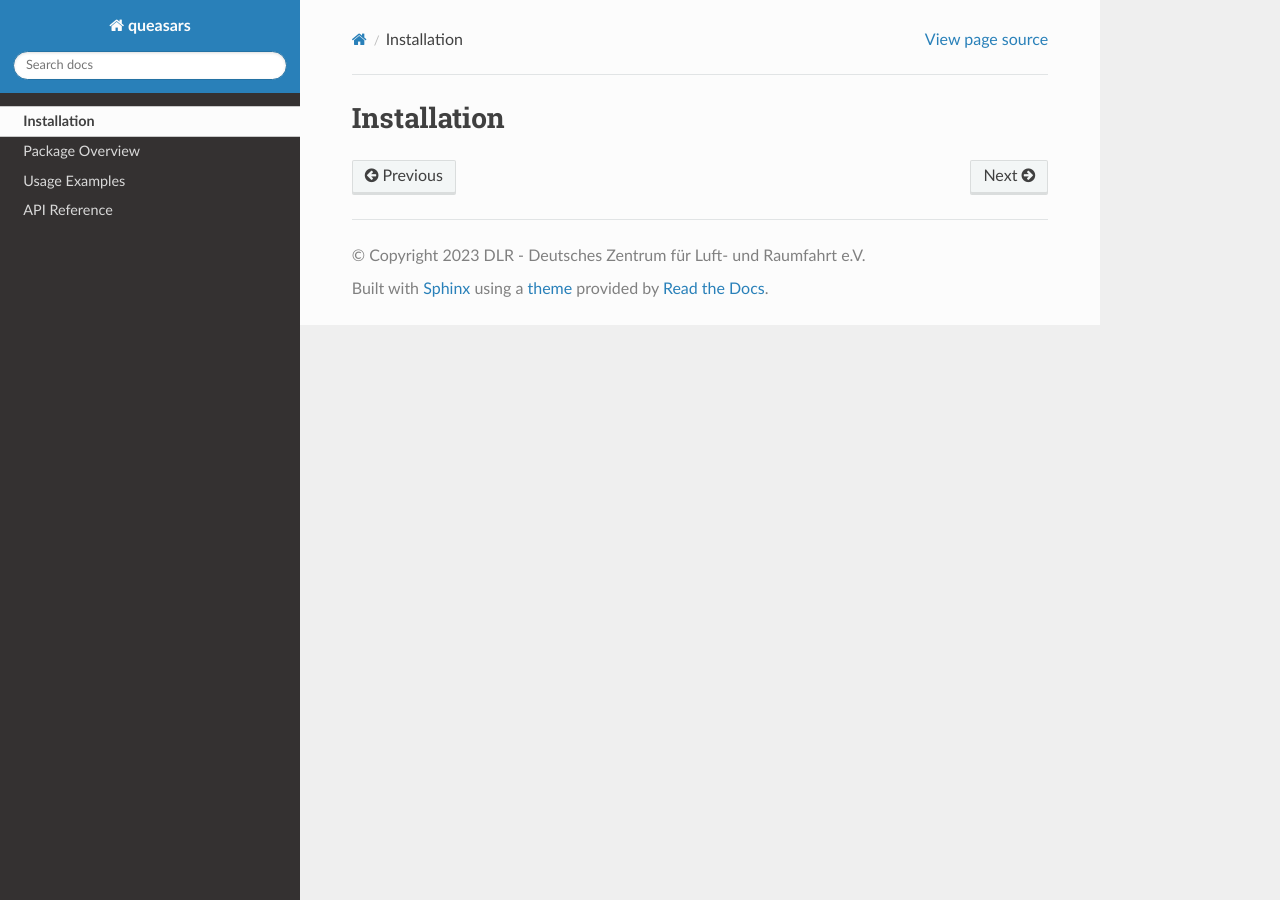
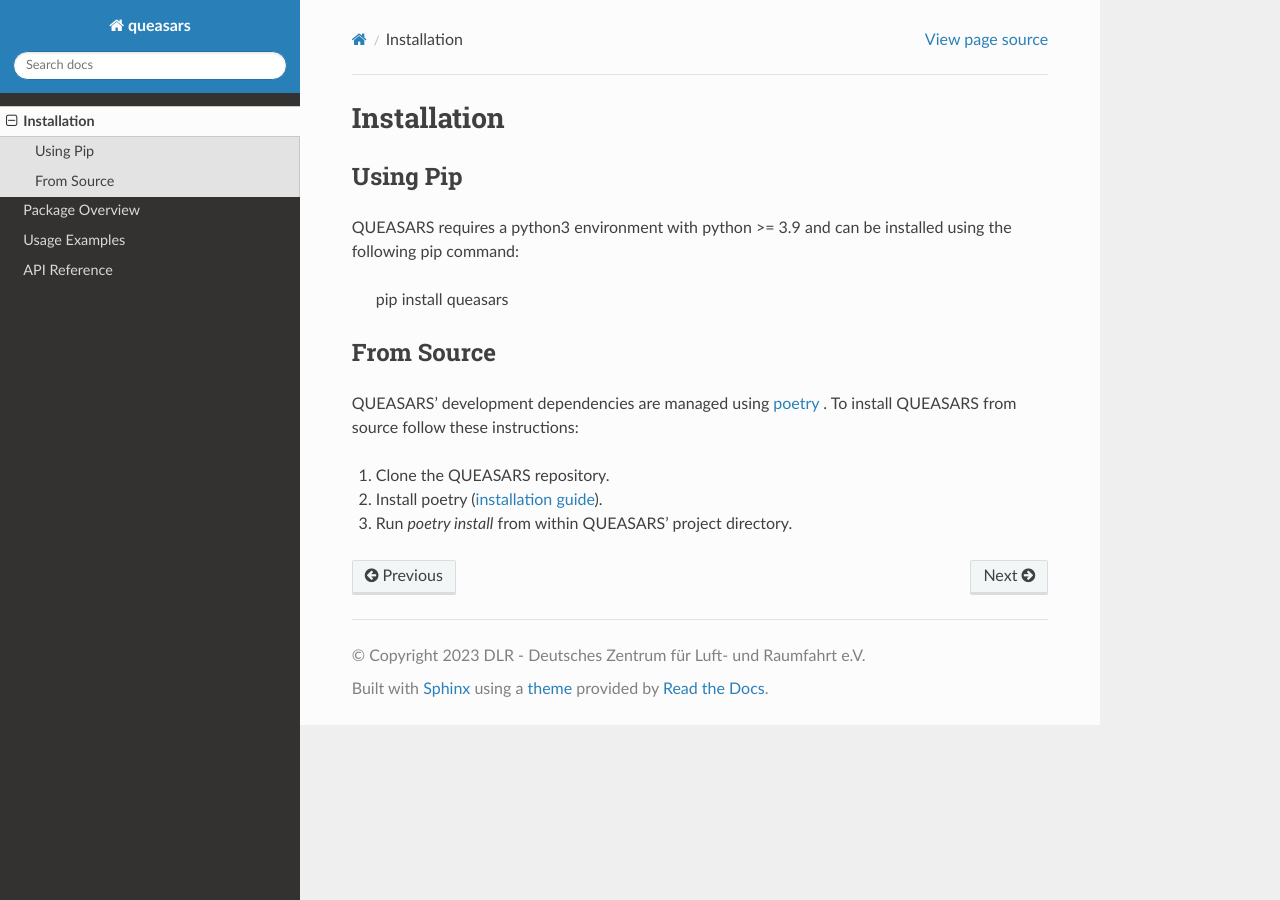
Before and after one commit to DLR-RB/QUEASARS, a Sphinx documentation site: the page built from docs/source/installation.rst, in a window 1280 px wide. Built offline with Sphinx 7.4.7 and the Read the Docs theme 2.0.0, drawn with Linux system fonts in a browser that asks for light colours.

Commit message:
Add basic installation instructions.

```diff
--- a/docs/source/installation.rst
+++ b/docs/source/installation.rst
@@ -1,2 +1,19 @@
 Installation
 ============
+
+Using Pip
+---------
+
+QUEASARS requires a python3 environment with python >= 3.9 and can be installed using the following pip command:
+
+      pip install queasars
+
+From Source
+-----------
+
+QUEASARS' development dependencies are managed using `poetry <https://github.com/python-poetry/poetry>`_ .
+To install QUEASARS from source follow these instructions:
+
+1. Clone the QUEASARS repository.
+2. Install poetry (`installation guide <https://python-poetry.org/docs/#installing-with-pipx>`_).
+3. Run `poetry install` from within QUEASARS' project directory.
```
Also changed, not shown: README.md (+16 -0 lines).
